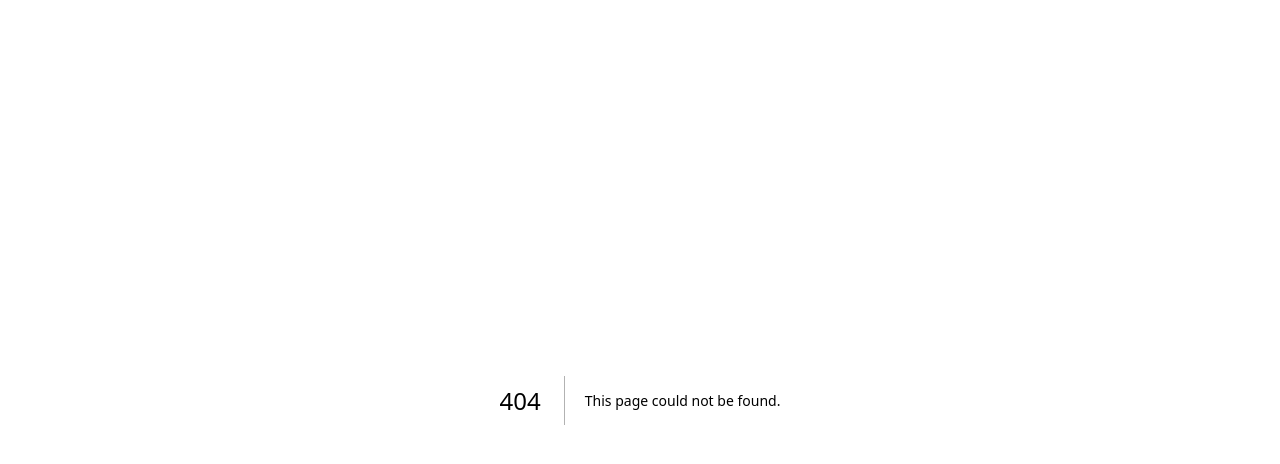
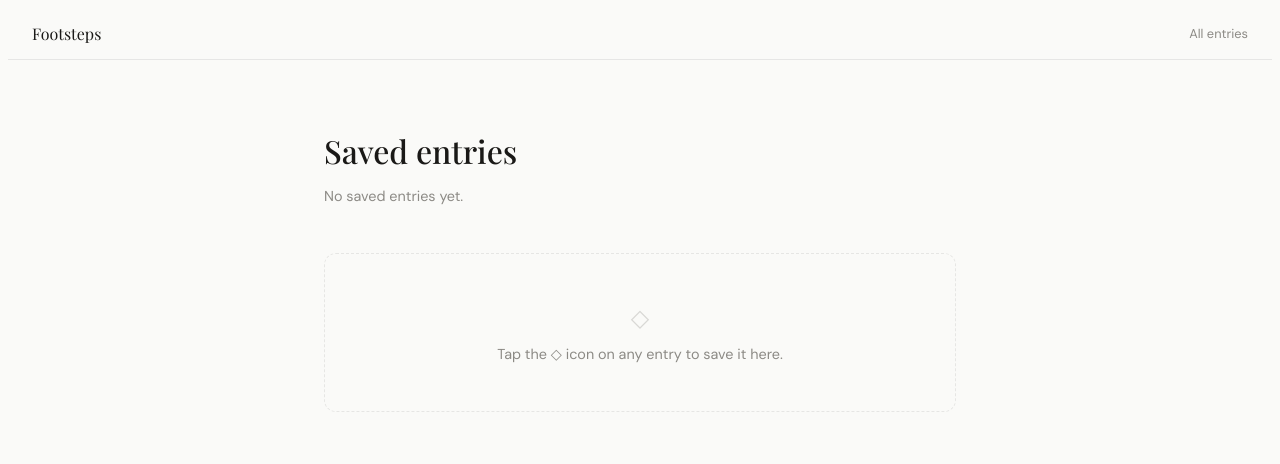
Before and after one commit to FutureXRP/footsteps-devotional, a Next.js app: page /bookmarks in a window 1280 px wide. Before the commit this address had no page. Shown: the top 464 px of the page. Built offline with nearby package versions, Linux system fonts and the light colour scheme; a web font is replaced by a local one.

Commit message:
Create page.tsx

```diff
--- /dev/null
+++ b/app/bookmarks/page.tsx
@@ -0,0 +1,135 @@
+'use client'
+
+import { useEffect, useState } from 'react'
+import { getBookmarks, toggleBookmark } from '@/lib/storage'
+import { VOLUME_COLORS } from '@/lib/types'
+import Link from 'next/link'
+import entriesData from '@/data/entries.json'
+
+interface SavedEntry {
+  day: number
+  title: string
+  figure: string
+  volume: number
+  volumeTitle: string
+  dateLabel: string
+  era: string
+}
+
+const allEntries = entriesData as SavedEntry[]
+
+export default function BookmarksPage() {
+  const [entries, setEntries] = useState<SavedEntry[]>([])
+  const [mounted, setMounted] = useState(false)
+
+  useEffect(() => {
+    setMounted(true)
+    const bookmarks = getBookmarks()
+    const saved = allEntries
+      .filter(e => bookmarks.includes(e.day))
+      .sort((a, b) => a.day - b.day)
+    setEntries(saved)
+  }, [])
+
+  function handleRemove(day: number) {
+    toggleBookmark(day)
+    setEntries(prev => prev.filter(e => e.day !== day))
+  }
+
+  return (
+    <div style={{ background: 'var(--bg)', minHeight: '100vh' }}>
+      <nav style={{
+        position: 'sticky', top: 0, zIndex: 10,
+        background: 'var(--bg)', borderBottom: '1px solid var(--border)',
+        padding: '0 1.5rem', height: '52px',
+        display: 'flex', alignItems: 'center', justifyContent: 'space-between'
+      }}>
+        <Link href="/" style={{ textDecoration: 'none' }}>
+          <span style={{ fontFamily: 'var(--font-serif)', fontSize: '1rem', color: 'var(--text-primary)' }}>
+            Footsteps
+          </span>
+        </Link>
+        <Link href="/journey" style={{ fontSize: '0.8rem', color: 'var(--text-muted)', textDecoration: 'none' }}>
+          All entries
+        </Link>
+      </nav>
+
+      <main style={{ maxWidth: '680px', margin: '0 auto', padding: '3rem 1.5rem 6rem' }}>
+        <h1 style={{
+          fontFamily: 'var(--font-serif)', fontSize: 'clamp(1.5rem, 3vw, 2rem)',
+          fontWeight: 500, color: 'var(--text-primary)', marginBottom: '0.5rem'
+        }}>
+          Saved entries
+        </h1>
+        <p style={{ color: 'var(--text-muted)', fontSize: '0.9rem', marginBottom: '3rem' }}>
+          {mounted ? (entries.length === 0 ? 'No saved entries yet.' : `${entries.length} saved`) : ''}
+        </p>
+
+        {mounted && entries.length === 0 && (
+          <div style={{
+            padding: '3rem 2rem', textAlign: 'center',
+            border: '1px dashed var(--border)', borderRadius: '12px',
+            color: 'var(--text-muted)', fontSize: '0.9rem'
+          }}>
+            <div style={{ fontSize: '1.5rem', marginBottom: '0.75rem', opacity: 0.3 }}>◇</div>
+            Tap the ◇ icon on any entry to save it here.
+          </div>
+        )}
+
+        <div style={{ display: 'flex', flexDirection: 'column', gap: '2px' }}>
+          {entries.map(entry => {
+            const colors = VOLUME_COLORS[entry.volume]
+            return (
+              <div key={entry.day} style={{
+                display: 'flex', alignItems: 'center', gap: '12px',
+                padding: '10px 12px', borderRadius: '8px',
+                transition: 'background 0.15s',
+              }}
+                className="bookmark-row"
+              >
+                <span style={{
+                  width: '6px', height: '6px', borderRadius: '50%',
+                  background: colors.border, flexShrink: 0
+                }} />
+
+                <Link href={`/entry/${entry.day}`} style={{
+                  flex: 1, textDecoration: 'none',
+                  display: 'flex', alignItems: 'baseline', gap: '10px', minWidth: 0
+                }}>
+                  <span style={{
+                    fontFamily: 'var(--font-mono)', fontSize: '0.7rem',
+                    color: 'var(--text-muted)', flexShrink: 0
+                  }}>
+                    {entry.day}
+                  </span>
+                  <span style={{ flex: 1, minWidth: 0 }}>
+                    <span style={{ fontSize: '0.95rem', color: 'var(--text-primary)', display: 'block' }}>
+                      {entry.title}
+                    </span>
+                    <span style={{ fontSize: '0.75rem', color: 'var(--text-muted)' }}>
+                      {entry.era} · {entry.dateLabel}
+                    </span>
+                  </span>
+                </Link>
+
+                <button
+                  onClick={() => handleRemove(entry.day)}
+                  title="Remove bookmark"
+                  style={{
+                    background: 'none', border: 'none', cursor: 'pointer',
+                    padding: '4px', color: colors.border,
+                    fontSize: '0.85rem', flexShrink: 0,
+                  }}
+                >
+                  ◆
+                </button>
+              </div>
+            )
+          })}
+        </div>
+      </main>
+
+      <style>{`.bookmark-row:hover { background: var(--bg-muted); }`}</style>
+    </div>
+  )
+}
```
